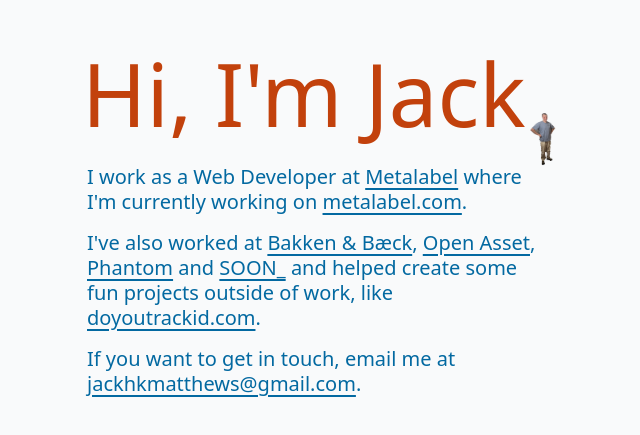
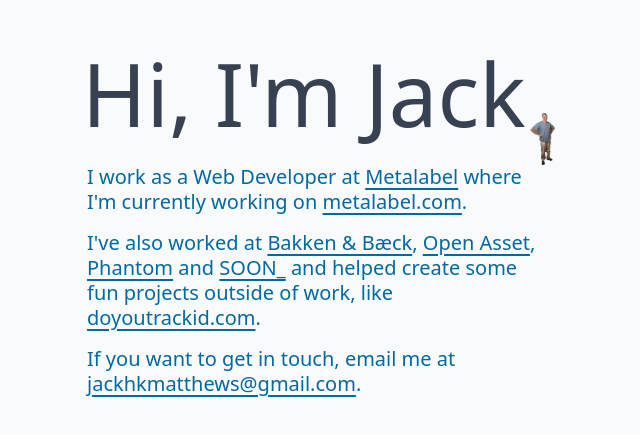
Before and after one commit to jackhkmatthews/personal-website, a Next.js app: page / in a window 1280 px wide. Shown: the part 121-556 px from the top of the page, without its empty margins (41-681 px from the left). Built offline with nearby package versions, Linux system fonts and the light colour scheme.

Commit message:
fix(color): gray

```diff
--- a/app/page.tsx
+++ b/app/page.tsx
@@ -12,7 +12,7 @@
     >
       <h1
         className={twJoin(
-          "font-sans leading-tight text-orange-700 text-[max(1.875rem,19cqw)] translate-x-[-0.1ch]"
+          "font-sans leading-tight text-gray-700 text-[max(1.875rem,19cqw)] translate-x-[-0.1ch]"
         )}
       >
         Hi, I&apos;m{" "}
```
